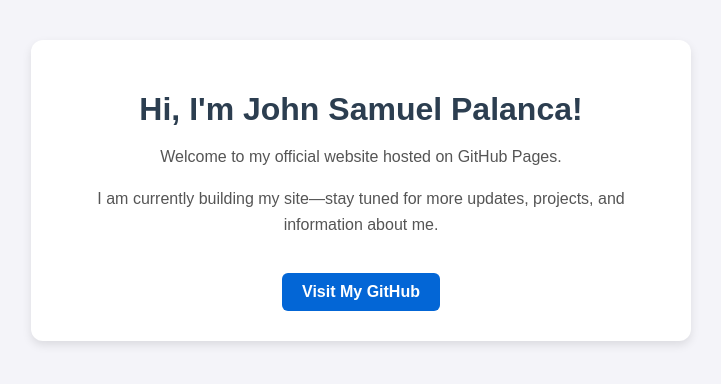
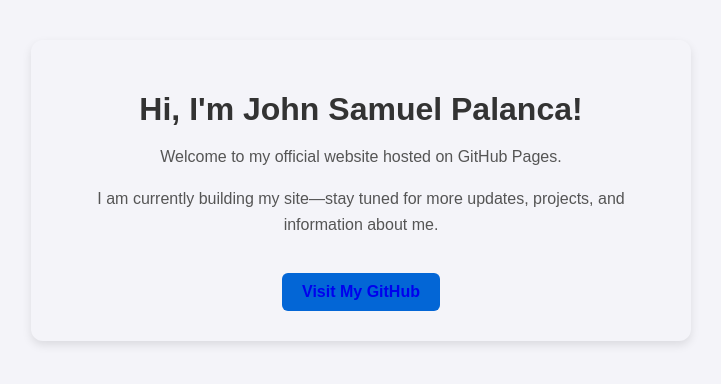
Before and after one commit to palancajohnsamuel0-coder/beyond-every-drop-, a plain HTML site: page index.html in a window 1280 px wide. Shown: the whole page, without its empty margins (279-1000 px from the left). Drawn offline with Linux system fonts and the light colour scheme.

Commit message:
Update index.html

```diff
--- a/index.html
+++ b/index.html
@@ -14,7 +14,7 @@
       text-align: center;
     }
     .card {
-      background: white;
+      background: light blue;
       max-width: 600px;
       margin: 0 auto;
       padding: 30px;
@@ -22,7 +22,7 @@
       box-shadow: 0 4px 10px rgba(0, 0, 0, 0.1);
     }
     h1 {
-      color: #2c3e50;
+      color: dark blue;
       margin-bottom: 10px;
     }
     p {
@@ -34,7 +34,7 @@
       margin-top: 20px;
       padding: 10px 20px;
       background-color: #0366d6;
-      color: white;
+      color: light blue;
       text-decoration: none;
       border-radius: 6px;
       font-weight: bold;
```
